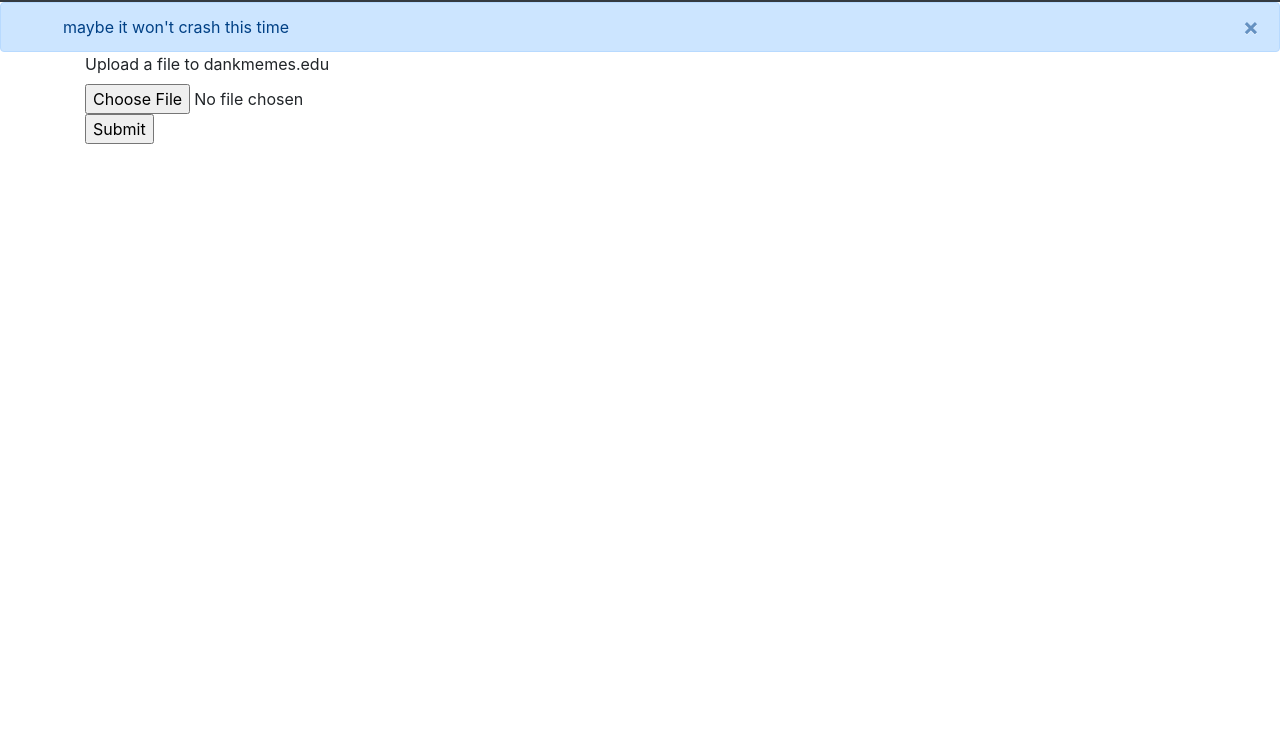
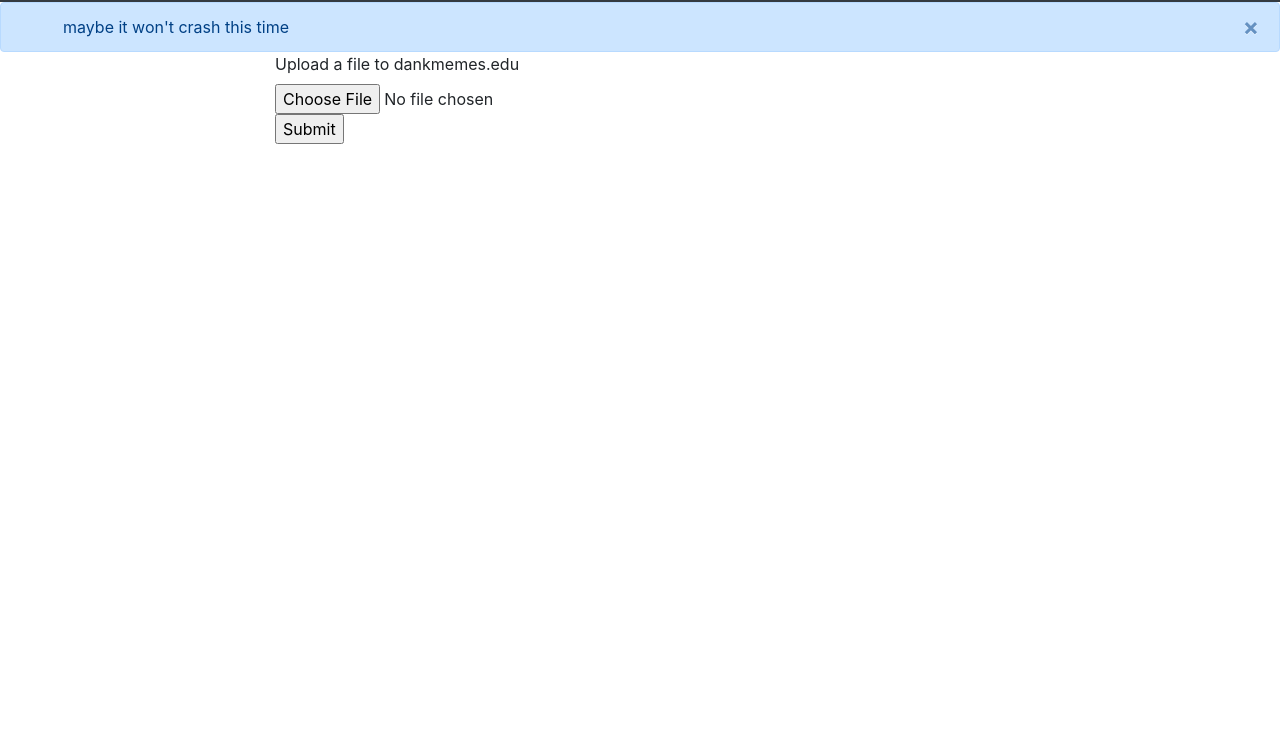
Before and after one commit to JoshuaS3/dank-memes-edu, a website: page static/sample_page.html in a window 1280 px wide. Shown: the part 54-800 px from the top of the page. Drawn offline with nearby package versions, Linux system fonts and the light colour scheme; no server answers.

Commit message:
Front page format

```diff
--- a/static/sample_page.html
+++ b/static/sample_page.html
@@ -37,7 +37,9 @@
 				</button>
 			</div>
 		</div>
-		<div class="container" id="list">
+		<div class="container mb-4">
+			<div class="row justify-content-center">
+				<div class="col-8" id="list">
 					<form action="/api/media/image" method="post" enctype="multipart/form-data">
 						<div class="form-group">
 							<label for="exampleFormControlFile1">Upload a file to dankmemes.edu</label>
@@ -57,7 +59,8 @@
 							});
 						});
 					</script>
-
+				</div>
+			</div>
 		</div>
 	</body>
 </html>
```
Lines whose indentation alone changed are shown as unchanged.
